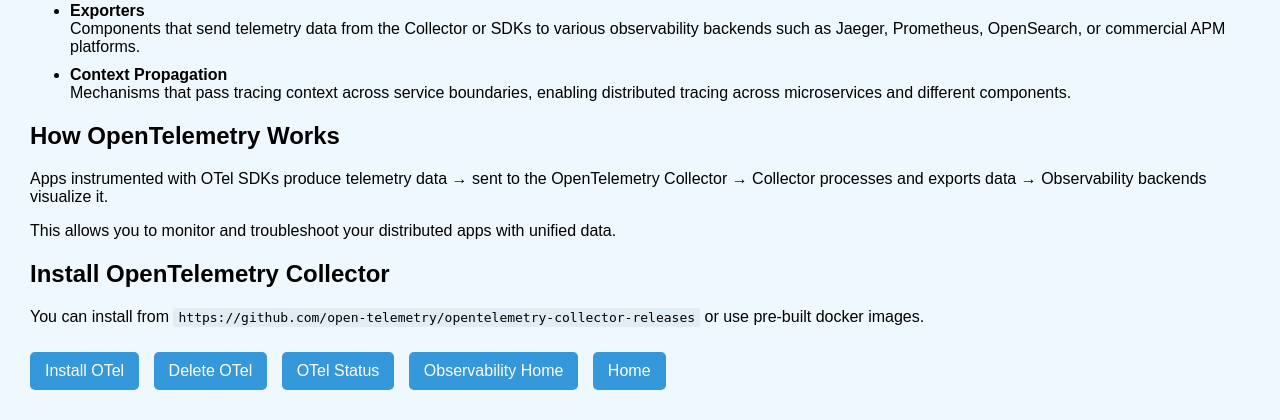
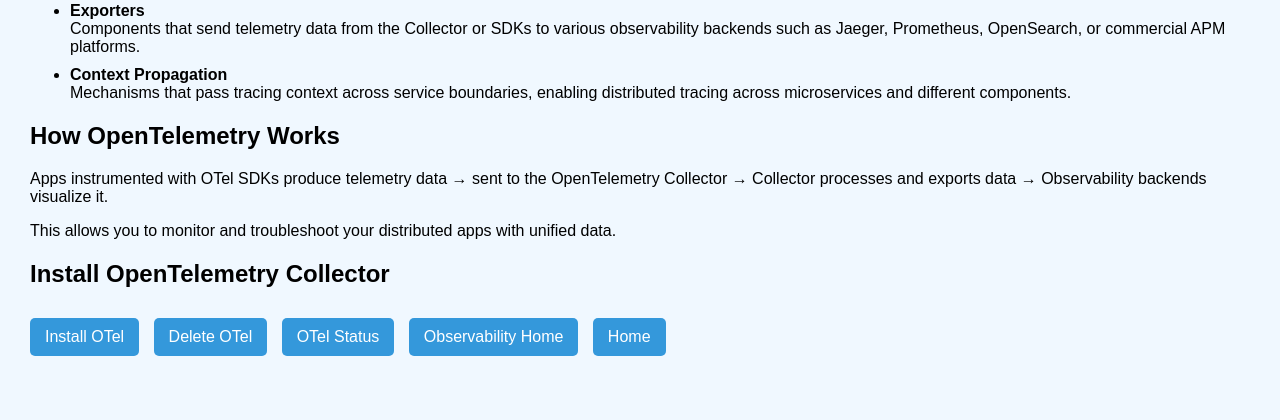
Before and after one commit to arunvel1988/observability-ui, a Flask app: page /otel in a window 1280 px wide. Shown: the part 612-1032 px from the top of the page. After the commit the page ends 968 px from the top, so only its background shows below. Run offline with Flask 3, Linux system fonts and the light colour scheme.

Commit message:
adding otel

```diff
--- a/templates/otel.html
+++ b/templates/otel.html
@@ -72,7 +72,6 @@
 
     <div class="info">
         <h2>Install OpenTelemetry Collector</h2>
-        <p>You can install from <code>https://github.com/open-telemetry/opentelemetry-collector-releases</code> or use pre-built docker images.</p>
         <a class="install-btn" href="/otel/install">Install OTel</a>
         <a class="install-btn" href="/otel/delete">Delete OTel</a>
         <a class="install-btn" href="/otel/status">OTel Status</a>
```
